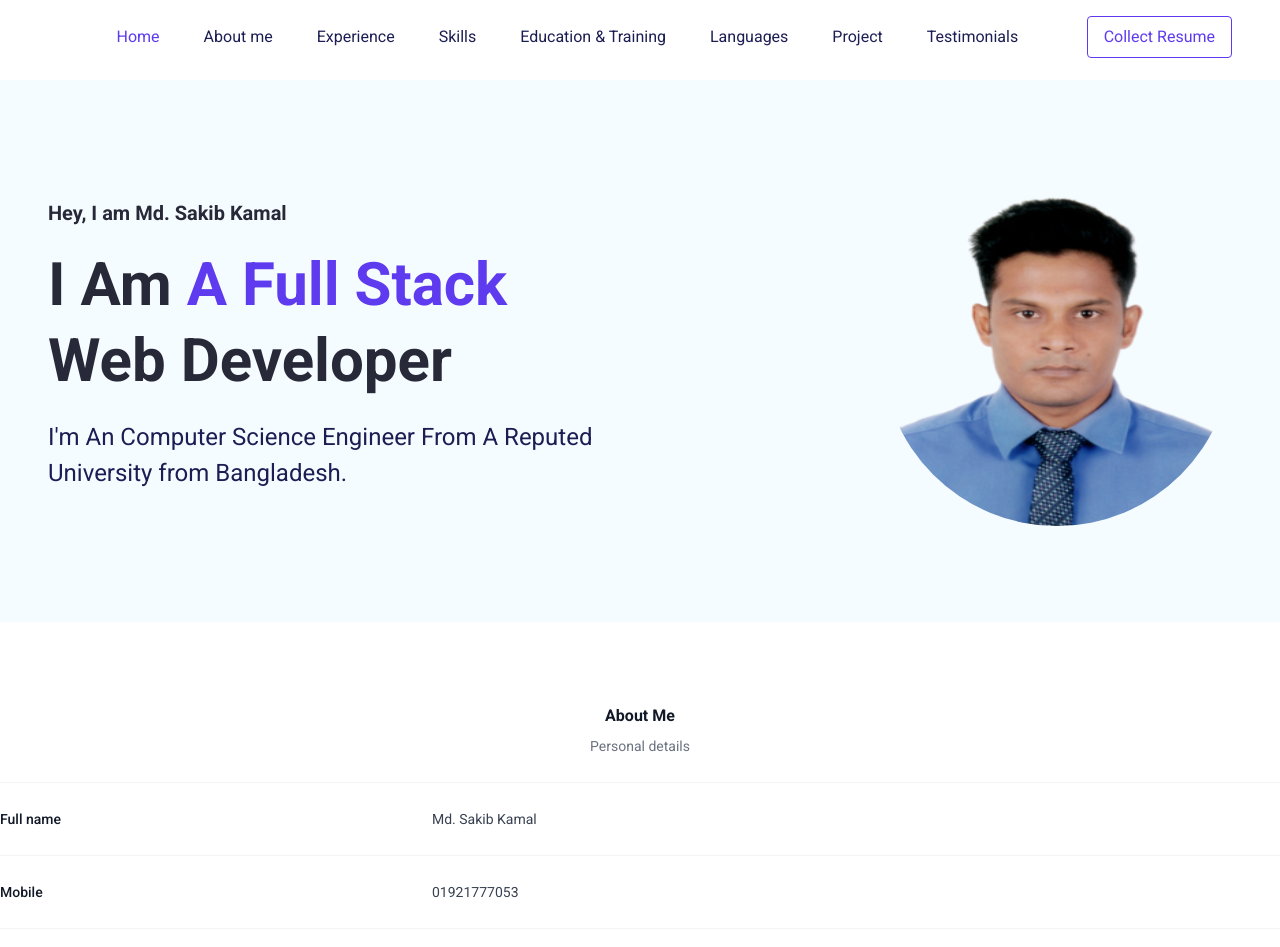
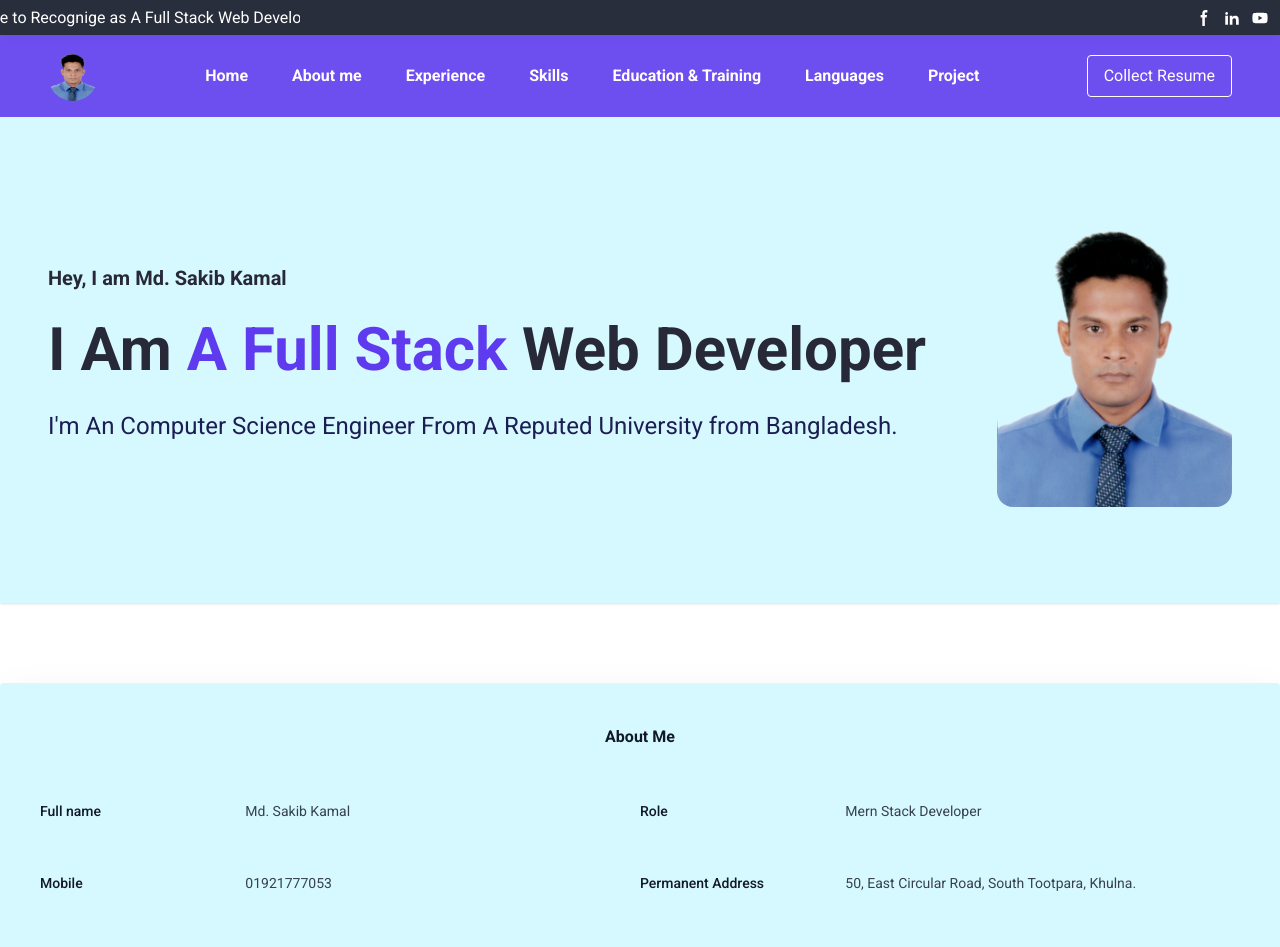
Before and after one commit to Sakib0017/sakibkamalweb, a React (Vite) app: page / in a window 1280 px wide. Shown: the top 947 px of the page. Built offline with nearby package versions, Linux system fonts and the light colour scheme.

Commit message:
Many Chances

```diff
--- a/package.json
+++ b/package.json
@@ -13,6 +13,7 @@
     "@heroicons/react": "^2.1.3",
     "react": "^18.2.0",
     "react-dom": "^18.2.0",
+    "react-fast-marquee": "^1.6.4",
     "react-icons": "^4.10.1",
     "react-scroll": "^1.8.9",
     "swiper": "^10.2.0"
--- a/src/components/About.jsx
+++ b/src/components/About.jsx
@@ -3,13 +3,15 @@
 const About = () => {
 
   return (
-    <div className='max-w-7xl  mx-auto mt-20' id="about">
+    <div className='max-w-7xl bg-[#33ddff]/20 rounded m-5 shadow-2xl p-10 mx-auto mt-20' id="about">
     <div className="px-4  sm:px-0">
-      <h3 className="text-base font-semibold leading-7 text-center text-gray-900">About Me</h3>
-      <p className="mt-1  text-sm leading-6 text-center text-gray-500">Personal details </p>
+      <h3 className="text-base font-semibold text-[32px] leading-7 text-center text-gray-900">About Me</h3>
+
     </div>
-    <div className="mt-6 border-t border-gray-100">
-      <dl className="divide-y divide-gray-100">
+    <div className="grid md:grid-cols-2">
+        <div className="col-span-1">
+    <div className="mt-6 ">
+
         <div className="px-4 py-6 sm:grid sm:grid-cols-3 sm:gap-4 sm:px-0">
           <dt className="text-sm font-medium leading-6 text-gray-900">Full name</dt>
           <dd className="mt-1 text-sm leading-6 text-gray-700 sm:col-span-2 sm:mt-0">Md. Sakib Kamal</dd>
@@ -22,6 +24,13 @@ const About = () => {
           <dt className="text-sm font-medium leading-6 text-gray-900">Email address</dt>
           <dd className="mt-1 text-sm leading-6 text-gray-700 sm:col-span-2 sm:mt-0">sakibkamal0017@gmail.com</dd>
         </div>
+
+      </div>
+      </div>
+      <div className="col-span-1">
+    <div className="mt-6 ">
+
+
         <div className="px-4 py-6 sm:grid sm:grid-cols-3 sm:gap-4 sm:px-0">
           <dt className="text-sm font-medium leading-6 text-gray-900">Role</dt>
           <dd className="mt-1 text-sm leading-6 text-gray-700 sm:col-span-2 sm:mt-0">Mern Stack Developer</dd>
@@ -35,8 +44,8 @@ const About = () => {
           <dd className="mt-1 text-sm leading-6 text-gray-700 sm:col-span-2 sm:mt-0">Kazipara Bus Stand, Mirpur 10, Dhaka.</dd>
         </div>
 
-
-      </dl>
+      </div>
+      </div>
     </div>
   </div>
   );
--- a/src/components/Home.jsx
+++ b/src/components/Home.jsx
@@ -1,17 +1,23 @@
 import banner from "../assets/Sakib.png";
-
-
+import React from "react";
 
 const Home = () => {
   return (
-    <div className="mt-20 bg-bgShade " id="home">
+    <div className=" bg-[#33ddff]/20 shadow " id="home">
       <div className="lg:px-12 px-4 max-w-7xl mx-auto flex flex-col md:flex-row-reverse items-center justify-between py-24 gap-5">
-      <div className="md:w-1/2 ">
-          <img src={banner} alt="" className="ms-auto border-blur rounded-full h-[350px] w-[350px]" />
+      <div className="md:w-1/1 ">
+
+      <div className="relative">
+
+                    <img src={banner} alt="" className="ms-auto relative z-20 border-blur rounded-2xl  h-auto w-[300px]" />
+
+
+                </div>
+
         </div>
-        {/* left side */}
-        <div className="md:w-1/2 w-full mt-5">
-          <p className="text-xl text-headingcolor font-semibold mb-5">Hey, I am Md. Sakib Kamal</p>
+
+        <div className="md:w-1/1 w-full mt-5">
+          <p className="text-xl text-headingcolor  font-semibold mb-5">Hey, I am Md. Sakib Kamal</p>
           <h1 className="md:text-6xl text-4xl font-bold text-headingcolor leading-snug md:leading-[76px]  mb-5">
             I Am <span className="text-primary">A Full Stack</span> Web Developer
           </h1>
@@ -20,7 +26,7 @@ const Home = () => {
           </p>
 
         </div>
-        {/* rigth side */}
+
 
       </div>
     </div>
--- a/src/components/Navbar.jsx
+++ b/src/components/Navbar.jsx
@@ -2,7 +2,8 @@
 import React, { useState, useEffect } from "react";
 import { HiMenu } from "react-icons/hi";
 import { Link } from "react-scroll";
-
+import banner from "../assets/Sakib.png";
+import Marquee from "react-fast-marquee";
 const Navbar = () => {
   const [isMenuOpen, setIsMenuOpen] = useState(false);
   const [isSticky, setIsSticky] = useState(false);
@@ -26,86 +27,164 @@ const Navbar = () => {
   }, []);
 
   return (
-    <header className="w-full fixed top-0 left-0 right-0">
+    <>
+    <nav
+        className={`shadow-lg w-full h-[35px] top-0 z-20 flex flex-col items-center justify-center bg-gray-900/90`}>
+        <div className="w-full h-[30px]  flex flex-wrap items-center   justify-between max-w-7xl text-[#ffffff] ">
+          <div className="flex flex-row items-center w-[300px] justify-start me-auto">
+          <Marquee>
+            Hello, There & Welcome to My Personal Web Page to Recognige as A Full Stack Web Developer. I'm Free for 24/7. You Can Check Me Below If You Want Then You Can Hire me.
+          </Marquee>
+          </div>
+          <div className="flex flex-row items-start justify-start ms-auto">
+            <a
+              href="https://www.facebook.com/populardiagnostic"
+              aria-label="Facebook"
+              className="text-white p-1 pl-2">
+              <svg
+                className="w-4 h-4 text-white"
+                aria-hidden="true"
+                xmlns="http://www.w3.org/2000/svg"
+                fill="currentColor"
+                viewBox="0 0 8 19">
+                <path
+                  fill-rule="evenodd"
+                  d="M6.135 3H8V0H6.135a4.147 4.147 0 0 0-4.142 4.142V6H0v3h2v9.938h3V9h2.021l.592-3H5V3.591A.6.6 0 0 1 5.592 3h.543Z"
+                  clip-rule="evenodd"
+                />
+              </svg>
+            </a>
+
+            <a
+              href="https://www.linkedin.com/company/populardiagnostic"
+              aria-label="LinkedIn"
+              className="text-white p-1 pl-2 ">
+              <svg
+                className="w-4 h-4 text-white"
+                aria-hidden="true"
+                xmlns="http://www.w3.org/2000/svg"
+                fill="currentColor"
+                viewBox="8 2 8 19">
+                <path
+                  fill-rule="evenodd"
+                  d="M12.51 8.796v1.697a3.738 3.738 0 0 1 3.288-1.684c3.455 0 4.202 2.16 4.202 4.97V19.5h-3.2v-5.072c0-1.21-.244-2.766-2.128-2.766-1.827 0-2.139 1.317-2.139 2.676V19.5h-3.19V8.796h3.168ZM7.2 6.106a1.61 1.61 0 0 1-.988 1.483 1.595 1.595 0 0 1-1.743-.348A1.607 1.607 0 0 1 5.6 4.5a1.601 1.601 0 0 1 1.6 1.606Z"
+                  clip-rule="evenodd"
+                />
+                <path d="M7.2 8.809H4V19.5h3.2V8.809Z" />
+              </svg>
+            </a>
+            <a
+              href="https://www.youtube.com/@populardiagnostic"
+              aria-label="Visit our Youtube channel"
+              className="text-white p-1 pl-2 mr-2 hover:text-gray-900 dark:hover:text-black">
+              <svg
+                className="w-4 h-4 text-white"
+                viewBox="0 0 576 512"
+                aria-hidden="true"
+                xmlns="http://www.w3.org/2000/svg"
+                fill="currentColor">
+                <path
+                  d="M549.655 124.083c-6.281-23.65-24.787-42.276-48.284-48.597C458.781 64 288 64 288 64S117.22 64 74.629 75.486c-23.497 6.322-42.003 24.947-48.284 48.597-11.412 42.867-11.412 132.305-11.412 132.305s0 89.438 11.412 132.305c6.281 23.65 24.787 41.5 48.284 47.821C117.22 448 288 448 288 448s170.78 0 213.371-11.486c23.497-6.321 42.003-24.171 48.284-47.821 11.412-42.867 11.412-132.305 11.412-132.305s0-89.438-11.412-132.305zm-317.51 213.508V175.185l142.739 81.205-142.739 81.201z"
+                  clip-rule="evenodd"
+                />
+              </svg>
+            </a>
+          </div>
+        </div>
+      </nav>
+    <header className="w-full  sticky top-0 left-0 right-0">
       <nav
-        className={`py-4 md:px-12 px-4 bg-white ${
-          isSticky ? "sticky top-0 right-0 left-0 bg-white " : ""
+        className={`py-4 md:px-12 px-4 bg-primary/90 ${
+          isSticky ? "sticky top-0 right-0 left-0 bg-primary " : ""
         }`}
       >
         <div className="flex items-center justify-between">
           <div className="text-white font-bold text-lg cursor-pointer">
+          <img src={banner} alt="" className="h-[50px] w-[50px] rounded-full"/>
 
           </div>
 
-          {/* for larger device */}
+
+
           <div className="lg:flex items-center gap-3 hidden text-body">
             <Link activeClass="active" smooth={true} spy={true} offset={-100}
               to="home"
-              className="block text-primary hover:text-gray-400 py-2 px-4 cursor-pointer"
+              className="block text-white font-bold hover:text-blue-100 py-2 px-4 cursor-pointer"
             >
               Home
             </Link>
-            <Link activeClass="active" smooth={true} spy={true} offset={-100}  to="about" className="block hover:text-gray-400 py-2 px-4 cursor-pointer">
+            <Link activeClass="active" smooth={true} spy={true} offset={-100}  to="about" className="block text-white font-bold hover:text-blue-100 py-2 px-4 cursor-pointer">
               About me
             </Link>
-            <Link activeClass="active" smooth={true} spy={true} offset={-100}  to="experience" className="block hover:text-gray-400 py-2 px-4 cursor-pointer">
+            <Link activeClass="active" smooth={true} spy={true} offset={-100}  to="experience" className="block text-white font-bold hover:text-blue-100 py-2 px-4 cursor-pointer">
               Experience
             </Link>
-            <Link activeClass="active" smooth={true} spy={true} offset={-100}  to="skills" className="block hover:text-gray-400 py-2 px-4 cursor-pointer">
+            <Link activeClass="active" smooth={true} spy={true} offset={-100}  to="skills" className="block text-white font-bold hover:text-blue-100 py-2 px-4 cursor-pointer">
               Skills
             </Link>
-            <Link activeClass="active" smooth={true} spy={true} offset={-100}  to="training" className="block  hover:text-gray-400 py-2 px-4 cursor-pointer">
+            <Link activeClass="active" smooth={true} spy={true} offset={-100}  to="training" className="block  text-white font-bold hover:text-blue-100 py-2 px-4 cursor-pointer">
 
              Education & Training
             </Link>
-            <Link activeClass="active" smooth={true} spy={true} offset={-100}  to="languages" className="block  hover:text-gray-400 py-2 px-4 cursor-pointer">
+            <Link activeClass="active" smooth={true} spy={true} offset={-100}  to="languages" className="block  text-white font-bold hover:text-blue-100 py-2 px-4 cursor-pointer">
 
               Languages
             </Link>
-            <Link activeClass="active" smooth={true} spy={true} offset={-100}  to="project" className="block  hover:text-gray-400 py-2 px-4 cursor-pointer">
+            <Link activeClass="active" smooth={true} spy={true} offset={-100}  to="project" className="block  text-white font-bold hover:text-blue-100 py-2 px-4 cursor-pointer">
 
               Project
             </Link>
-            <Link activeClass="active" smooth={true} spy={true} offset={-100}  to="testimonials" className="block  hover:text-gray-400 py-2 px-4 cursor-pointer">
-              Testimonials
-            </Link>
+
           </div>
 
-          {/* contact me btn */}
+
           <div className="lg:block hidden">
-            <button className="px-4 py-2 bg-transparent border border-primary text-primary rounded hover:bg-primary hover:text-white transition-all duration-300">
+            <button className="px-4 py-2 bg-transparent border border-white text-white rounded hover:bg-primary hover:text-blue-100 transition-all duration-300">
               Collect Resume
             </button>
           </div>
 
-          {/* btn for small devices */}
+
           <button onClick={toggleMenu} className="lg:hidden text-body text-3xl">
             <HiMenu />
           </button>
         </div>
 
-        {/* Mobile menu */}
+
         {isMenuOpen && (
           <div className="mt-4 bg-body p-4 rounded-lg text-white">
-            <Link activeClass="active" smooth={true} spy={true} offset={-100} to="home" className="block hover:text-gray-400 py-2">
+            <Link activeClass="active" smooth={true} spy={true} offset={-100}
+              to="home"
+              className="block text-white font-bold hover:text-blue-100 py-2 px-4 cursor-pointer"
+            >
               Home
             </Link>
-            <Link activeClass="active" smooth={true} spy={true} offset={-100} to="skills" className="block hover:text-gray-400 py-2">
+            <Link activeClass="active" smooth={true} spy={true} offset={-100}  to="about" className="block text-white font-bold hover:text-blue-100 py-2 px-4 cursor-pointer">
+              About me
+            </Link>
+            <Link activeClass="active" smooth={true} spy={true} offset={-100}  to="experience" className="block text-white font-bold hover:text-blue-100 py-2 px-4 cursor-pointer">
+              Experience
+            </Link>
+            <Link activeClass="active" smooth={true} spy={true} offset={-100}  to="skills" className="block text-white font-bold hover:text-blue-100 py-2 px-4 cursor-pointer">
               Skills
             </Link>
-            <Link activeClass="active" smooth={true} spy={true} offset={-100} to="about" className="block hover:text-gray-400 py-2">
-              About me
+            <Link activeClass="active" smooth={true} spy={true} offset={-100}  to="training" className="block  text-white font-bold hover:text-blue-100 py-2 px-4 cursor-pointer">
+
+             Education & Training
             </Link>
-            <Link activeClass="active" smooth={true} spy={true} offset={-100} to="portfolio" className="block hover:text-gray-400 py-2">
-              Portfolio
+            <Link activeClass="active" smooth={true} spy={true} offset={-100}  to="languages" className="block  text-white font-bold hover:text-blue-100 py-2 px-4 cursor-pointer">
+
+              Languages
             </Link>
-            <Link activeClass="active" smooth={true} spy={true} offset={-100} to="testimonials" className="block hover:text-gray-400 py-2">
-              Testimonials
+            <Link activeClass="active" smooth={true} spy={true} offset={-100}  to="project" className="block  text-white font-bold hover:text-blue-100 py-2 px-4 cursor-pointer">
+
+              Project
             </Link>
           </div>
         )}
       </nav>
     </header>
+    </>
   );
 };
 
```
Also changed, not shown: 1 other file (tests, documents, lock files or other folders).
